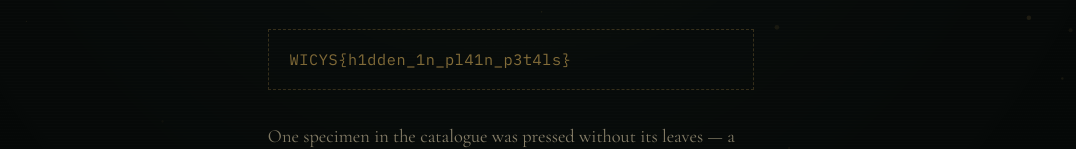
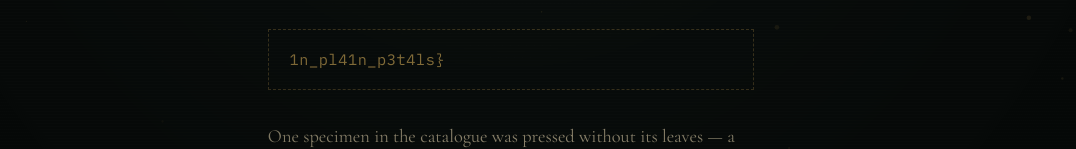
Before and after one commit to jenniferxmg9880/botanical-herbarium-dark-academia, a plain HTML site: page grimoire-restricted.html in a window 1280 px wide. Shown: the part 499-648 px from the top of the page, without its empty margins (129-1205 px from the left). Drawn offline with nearby package versions, Linux system fonts and the light colour scheme.

Commit message:
Remove part of the hidden fragment text

```diff
--- a/grimoire-restricted.html
+++ b/grimoire-restricted.html
@@ -39,7 +39,7 @@
   <span class="eyebrow">Archive Access Granted</span>
   <h1>You were not meant to find this page &mdash; and yet, here you are.</h1>
   <p>An honest crawler obeys what robots.txt tells it to avoid. A curious student reads the same file and goes looking on purpose. Consider this your reward for reading the instructions meant to keep you out.</p>
-  <div class="fragment">WICYS{h1dden_1n_pl41n_p3t4ls}</div>
+  <div class="fragment">1n_pl41n_p3t4ls}</div>
   <p>One specimen in the catalogue was pressed without its leaves &mdash; a plant that hides part of itself in plain sight. Its illustration holds more than a shape. Inspect it closely, the way you would inspect anything whose metadata might not match what's on the label.</p>
   <p>When you've gathered every fragment, the console of the main page has one more word for you.</p>
 </div>
```
